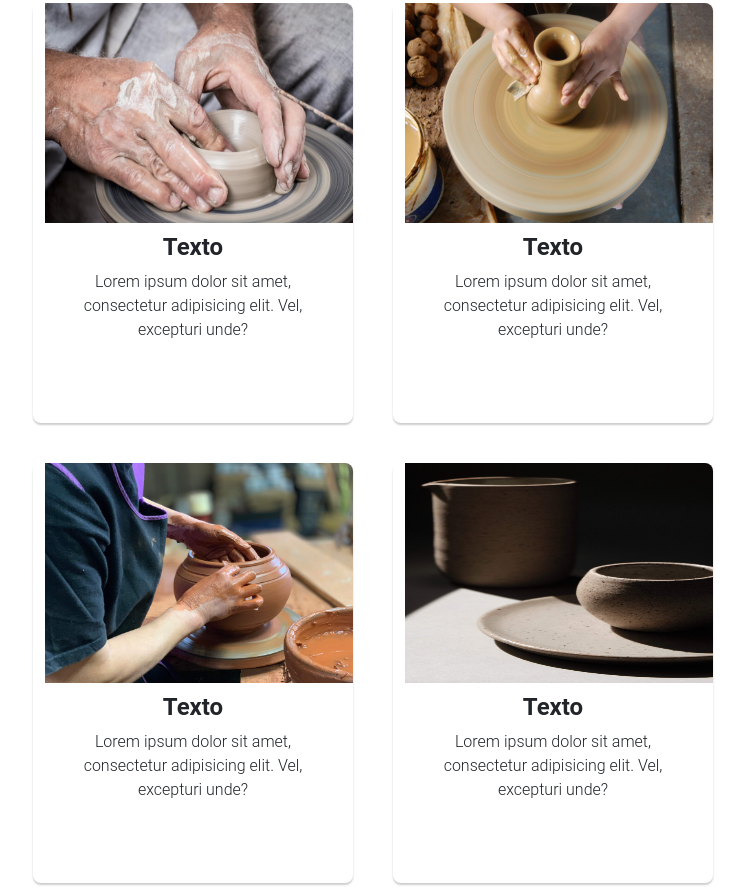
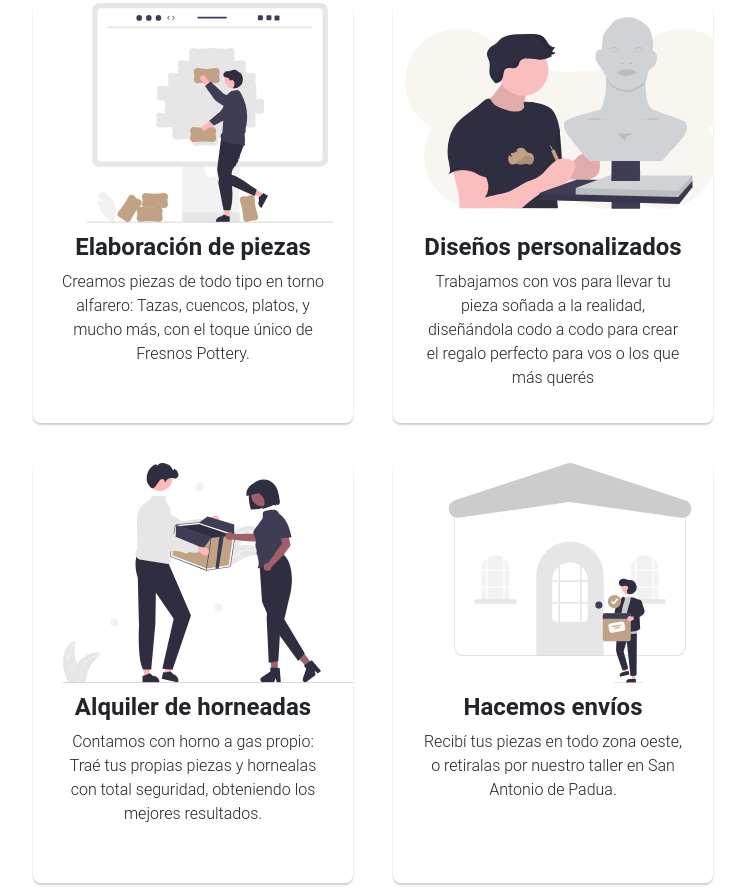
Before and after one commit to Tobias-Stani/Fresnos-pottery-coder, a website: page pages/servicios.html in a window 1280 px wide. Shown: the part 185-1080 px from the top of the page, without its empty margins (267-1012 px from the left). Drawn offline with nearby package versions, Linux system fonts and the light colour scheme.

Commit message:
Se agregaron textos e iconos nuevos

```diff
--- a/pages/servicios.html
+++ b/pages/servicios.html
@@ -90,30 +90,34 @@
                 <div class="card-container row row-cols-2">
 
                     <div class="tarjeta col">
-                        <img src="./../assets/foto1.jpg" alt="imagen1">
-                        <h4>Texto</h4>
-                        <p>Lorem ipsum dolor sit amet, consectetur adipisicing elit. Vel, excepturi unde?</p>
+                        <img src="./../assets/elaboracion.svg" alt="imagen1">
+                        <h4>Elaboración de piezas</h4>
+                        <p>Creamos piezas de todo tipo en torno alfarero: Tazas, cuencos, platos, y mucho más, con el
+                            toque único de Fresnos Pottery.</p>
 
                     </div>
 
                     <div class="tarjeta col">
-                        <img src="./../assets/img2.jpg" alt="imagen2">
-                        <h4>Texto</h4>
-                        <p>Lorem ipsum dolor sit amet, consectetur adipisicing elit. Vel, excepturi unde?</p>
+                        <img src="./../assets/diseño.svg" alt="imagen2">
+                        <h4>Diseños personalizados</h4>
+                        <p>Trabajamos con vos para llevar tu pieza soñada a la realidad, diseñándola codo a codo para
+                            crear el regalo perfecto para vos o los que más querés</p>
 
                     </div>
 
                     <div class="tarjeta col">
-                        <img src="./../assets/img3.jpg" alt="imagen3">
-                        <h4>Texto</h4>
-                        <p>Lorem ipsum dolor sit amet, consectetur adipisicing elit. Vel, excepturi unde?</p>
+                        <img src="./../assets/ALQUILERl.svg" alt="imagen3">
+                        <h4>Alquiler de horneadas</h4>
+                        <p>Contamos con horno a gas propio: Traé tus propias piezas y hornealas con total seguridad,
+                            obteniendo los mejores resultados.</p>
 
                     </div>
 
                     <div class="tarjeta col">
-                        <img src="./../assets/img4.jpg" alt="imagen3">
-                        <h4>Texto</h4>
-                        <p>Lorem ipsum dolor sit amet, consectetur adipisicing elit. Vel, excepturi unde?</p>
+                        <img src="./../assets/envios.svg" alt="imagen3">
+                        <h4>Hacemos envíos</h4>
+                        <p> Recibí tus piezas en todo zona oeste, o retiralas por nuestro taller en San Antonio de
+                            Padua.</p>
 
                     </div>
 
```
Also changed, not shown: index.html (+9 -6 lines), assets/ALQUILERl.svg (added), assets/diseño.svg (added), assets/elaboracion.svg (added), assets/envios.svg (added).
